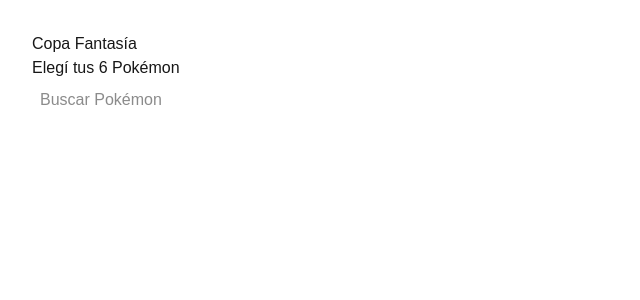
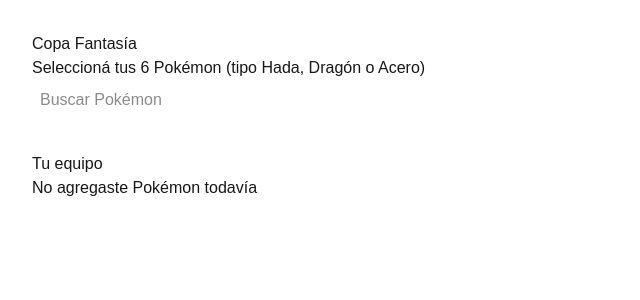
Before and after one commit to velazquezgreg/pogo-resis-pvp, a Next.js app: page /torneo/test in a window 1280 px wide. Shown: the top 300 px of the page, without its empty margins (0-640 px from the left). Built offline with nearby package versions, Linux system fonts and the light colour scheme.

Commit message:
copa fantasia test 1

```diff
--- a/app/torneo/test/page.tsx
+++ b/app/torneo/test/page.tsx
@@ -2,42 +2,86 @@
 
 import { useState } from "react";
 import PokemonAutocomplete from "@/components/PokemonAutocomplete";
+import { Pokemon } from "@/lib/pokemon";
 
 export default function TorneoPage() {
-  const [team, setTeam] = useState([]);
+  const [team, setTeam] = useState<Pokemon[]>([]);
 
-  function addPokemon(pokemon) {
-    if (team.length >= 6) return alert("Máximo 6 Pokémon");
+  function addPokemon(pokemon: Pokemon) {
+    if (team.length >= 6) {
+      alert("Máximo 6 Pokémon");
+      return;
+    }
 
-    // Validación: tipo permitido
+    // Tipos permitidos (Copa Fantasía)
     const allowedTypes = ["Fairy", "Dragon", "Steel"];
 
-    const isValid = pokemon.types.some(t => allowedTypes.includes(t));
+    const isValid = pokemon.types.some((t: string) =>
+      allowedTypes.includes(t)
+    );
 
     if (!isValid) {
-      return alert("Este Pokémon no está permitido en la Copa Fantasía");
+      alert("Este Pokémon no está permitido en la Copa Fantasía");
+      return;
     }
 
-    // Validación duplicados
-    if (team.find(p => p.name === pokemon.name)) {
-      return alert("No podés repetir Pokémon");
+    // Evitar duplicados
+    if (team.find((p: Pokemon) => p.name === pokemon.name)) {
+      alert("No podés repetir Pokémon");
+      return;
     }
 
-    setTeam([...team, pokemon]);
+    setTeam((prev: Pokemon[]) => [...prev, pokemon]);
+  }
+
+  function removePokemon(index: number) {
+    setTeam((prev: Pokemon[]) =>
+      prev.filter((_, i) => i !== index)
+    );
   }
 
   return (
-    <main style={{ padding: "2rem" }}>
+    <main style={{ padding: "2rem", fontFamily: "sans-serif" }}>
       <h1>Copa Fantasía</h1>
+      <p>Seleccioná tus 6 Pokémon (tipo Hada, Dragón o Acero)</p>
 
-      <h3>Elegí tus 6 Pokémon</h3>
+      <div style={{ maxWidth: "400px" }}>
+        <PokemonAutocomplete onSelect={addPokemon} />
+      </div>
 
-      <PokemonAutocomplete onSelect={addPokemon} />
+      <h3 style={{ marginTop: "2rem" }}>Tu equipo</h3>
+
+      {team.length === 0 && <p>No agregaste Pokémon todavía</p>}
 
       <div style={{ marginTop: "1rem" }}>
-        {team.map((p, i) => (
-          <div key={i}>
-            {p.name} ({p.types.join(", ")})
+        {team.map((p: Pokemon, i: number) => (
+          <div
+            key={i}
+            style={{
+              display: "flex",
+              alignItems: "center",
+              gap: "10px",
+              marginBottom: "8px",
+              padding: "6px",
+              border: "1px solid #ccc",
+              borderRadius: "6px"
+            }}
+          >
+            <img src={p.sprite} alt={p.name} width={40} />
+
+            <div>
+              <strong>{p.name}</strong>
+              <div style={{ fontSize: "12px" }}>
+                {p.types.join(", ")}
+              </div>
+            </div>
+
+            <button
+              style={{ marginLeft: "auto" }}
+              onClick={() => removePokemon(i)}
+            >
+              ❌
+            </button>
           </div>
         ))}
       </div>
--- a/components/PokemonAutocomplete.tsx
+++ b/components/PokemonAutocomplete.tsx
@@ -1,13 +1,17 @@
 "use client";
 
 import { useState } from "react";
-import { pokemonList } from "@/lib/pokemon";
+import { pokemonList, Pokemon } from "@/lib/pokemon";
 
-export default function PokemonAutocomplete({ onSelect }) {
-  const [query, setQuery] = useState("");
-  const [results, setResults] = useState([]);
+type Props = {
+  onSelect: (pokemon: Pokemon) => void;
+};
 
-  function handleChange(e) {
+export default function PokemonAutocomplete({ onSelect }: Props) {
+  const [query, setQuery] = useState<string>("");
+  const [results, setResults] = useState<Pokemon[]>([]);
+
+  function handleChange(e: React.ChangeEvent<HTMLInputElement>) {
     const value = e.target.value;
     setQuery(value);
 
@@ -28,13 +32,15 @@
       />
 
       {results.length > 0 && (
-        <div style={{
-          position: "absolute",
-          background: "white",
-          border: "1px solid #ccc",
-          width: "100%",
-          zIndex: 10
-        }}>
+        <div
+          style={{
+            position: "absolute",
+            background: "white",
+            border: "1px solid #ccc",
+            width: "100%",
+            zIndex: 10
+          }}
+        >
           {results.map((p, i) => (
             <div
               key={i}
--- a/lib/pokemon.ts
+++ b/lib/pokemon.ts
@@ -1,4 +1,12 @@
-export const pokemonList = [
+export type Pokemon = {
+  name: string;
+  types: string[];
+  sprite: string;
+  fastMoves: string[];
+  chargedMoves: string[];
+};
+
+export const pokemonList: Pokemon[] = [
   {
     name: "Azumarill",
     types: ["Water", "Fairy"],
```
